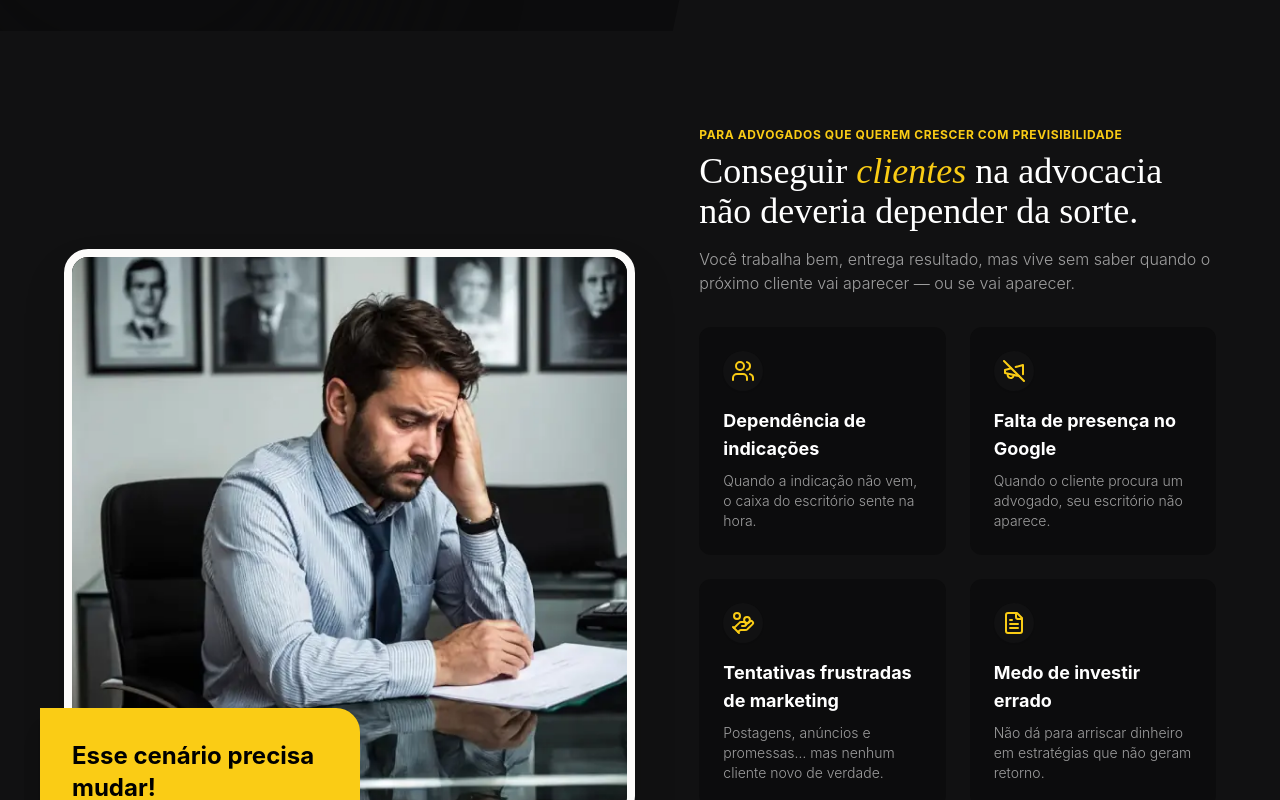
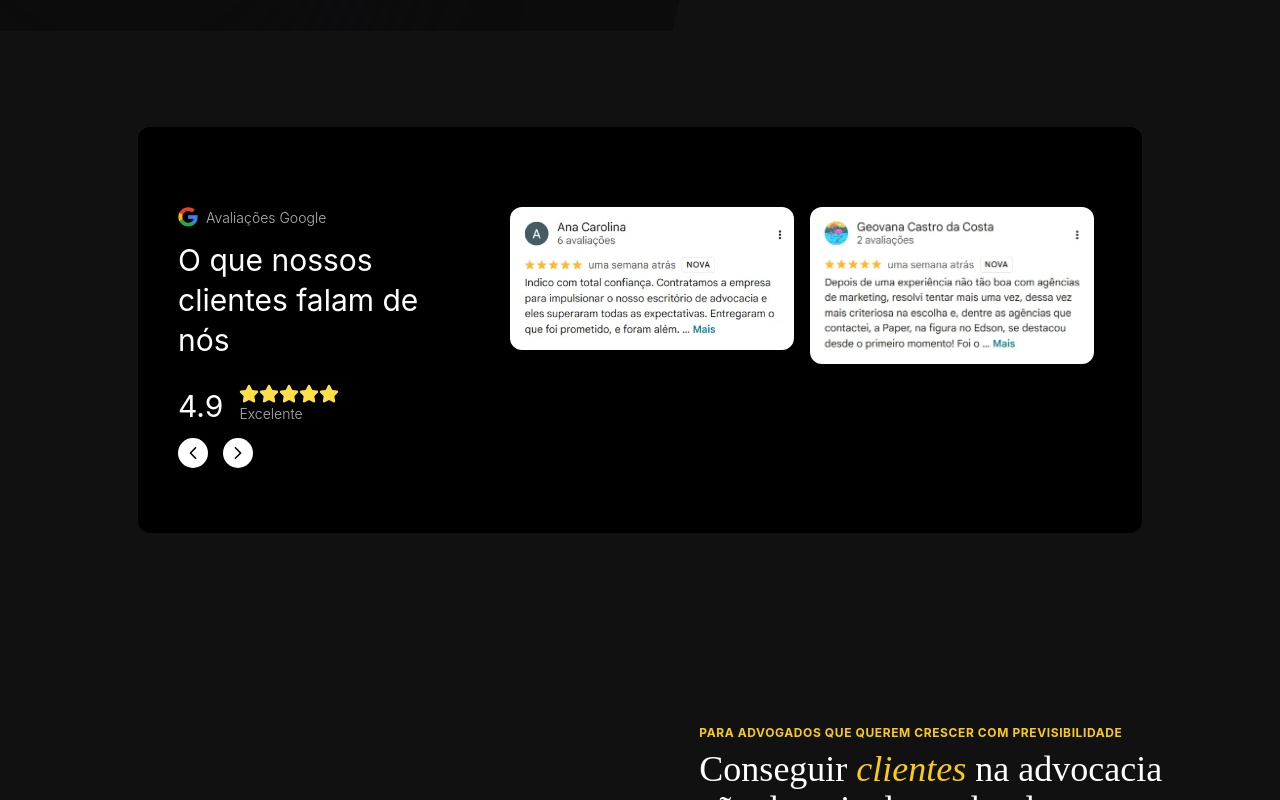
Before and after one commit to Paper-Street-Softwares/LPS-Paper-Street, a React (Vite) app: page / in a window 1280 px wide. Shown: the part 960-1760 px from the top of the page. Built offline with nearby package versions, Linux system fonts and the light colour scheme.

Commit message:
fix: Remove animação

```diff
--- a/src/components/sections/SocialProof.jsx
+++ b/src/components/sections/SocialProof.jsx
@@ -32,7 +32,7 @@ function SocialProof({ colorMode }) {
         <img
           src={item}
           alt="imagens de fedback"
-          className="max-w-[800px] w-full rounded-xl shadow-[0_5px_10px_rgba(255,255,255,0.5)]"
+          className="max-w-[800px] w-full rounded-xl"
           width={634}
           height={625}
         />
@@ -109,7 +109,6 @@ function SocialProof({ colorMode }) {
             </div>
 
             <div className="desktop1:w-[600px] pb-6">
-              <MotionDivDownToUp>
               <div className="w-full mb-6">
                 <Carousel
                   value={imagens}
@@ -123,7 +122,6 @@ function SocialProof({ colorMode }) {
                   autoplayInterval={5000}
                 />
               </div>
-              </MotionDivDownToUp>
             </div>
           </div>
 
--- a/src/pages/Index.jsx
+++ b/src/pages/Index.jsx
@@ -57,6 +57,7 @@ export default function Index() {
 
         <main>
           <HeroTemplateNovo colorMode={colorMode} obs={true} obsTwo={false} />
+          <SocialProof colorMode={colorMode} />
 
           <Suspense fallback={null}>
             <FeaturesNovaTemplate
@@ -69,7 +70,6 @@ export default function Index() {
             <StepsNovoTemplate colorMode={colorMode} />
             <Authority colorMode={colorMode} />
             <CtaNovoTemplate colorMode={colorMode} container={true} />
-            <SocialProof colorMode={colorMode} />
 
             <Important colorMode={colorMode} />
             <FaqNovoTemplate colorMode={colorMode} />
```
Lines whose indentation alone changed are shown as unchanged.
